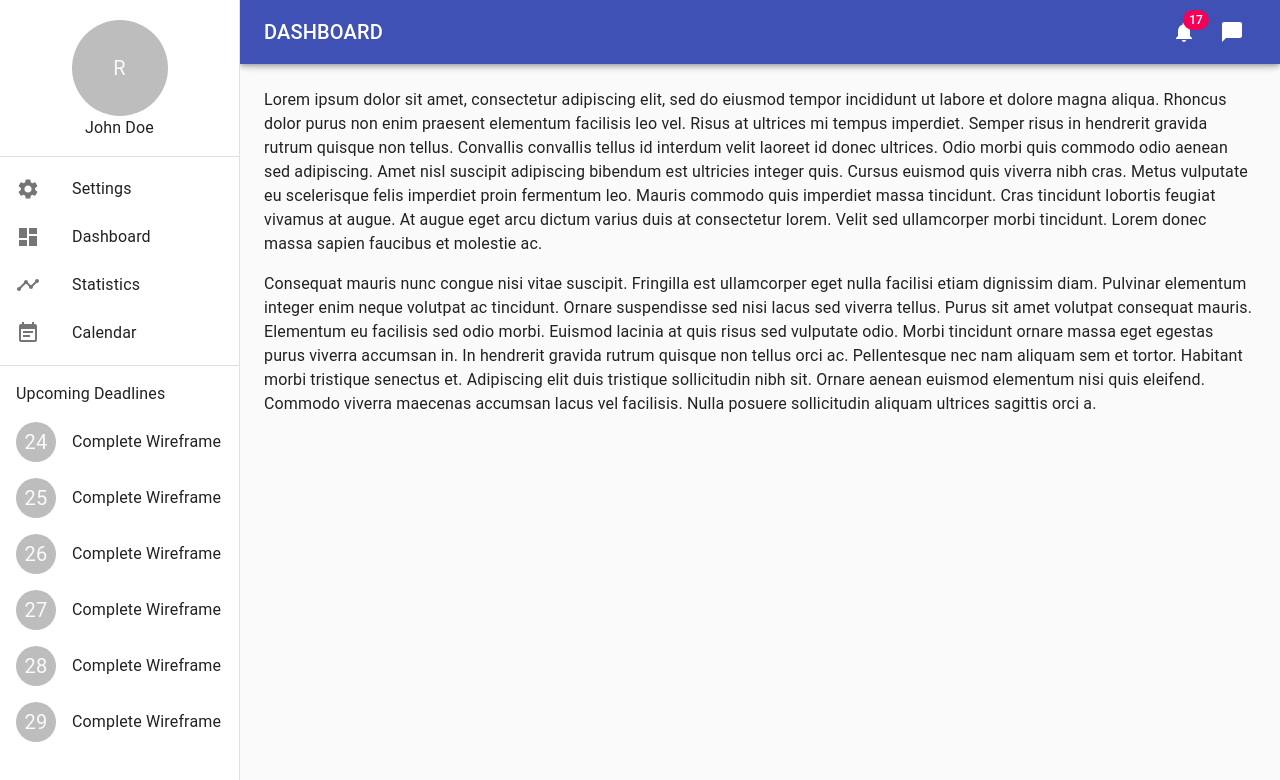
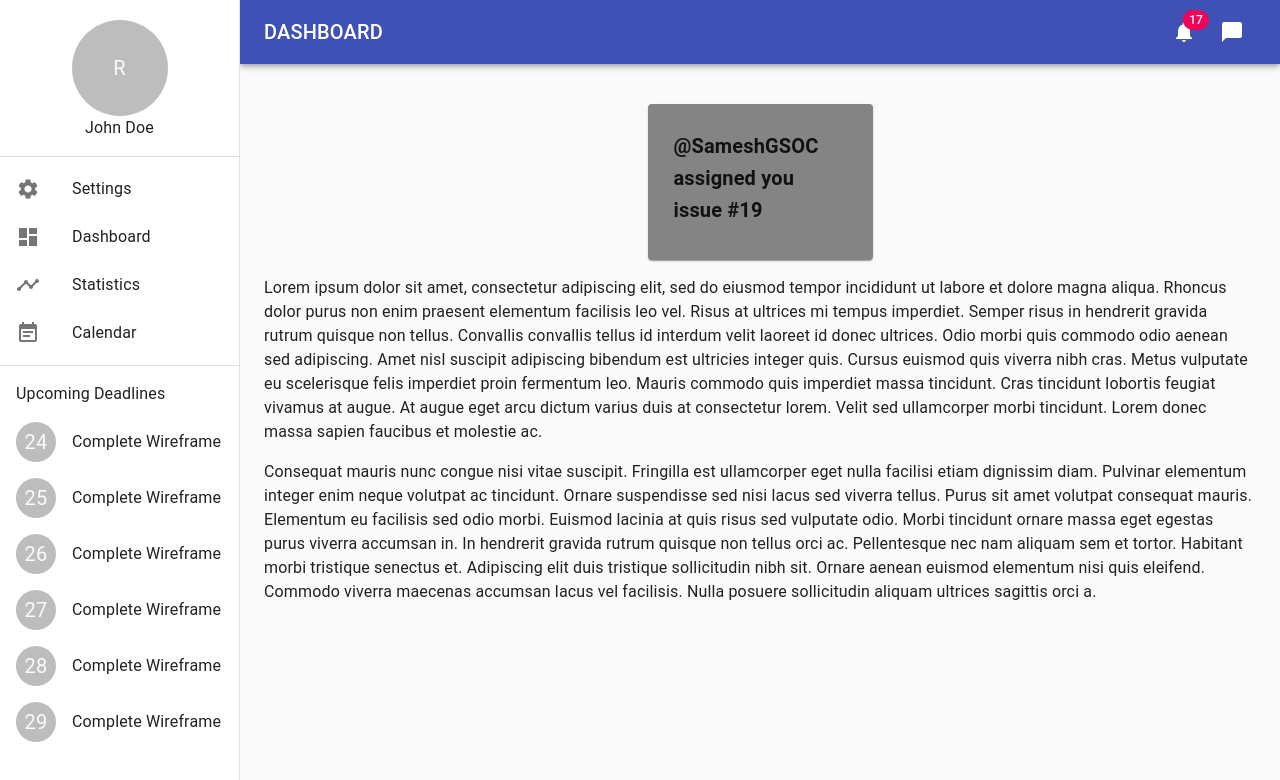
Before and after one commit to Devsoc-BPGC/pmt-frontend, a React (Create React App) app: page / in a window 1280 px wide. Shown: the top 780 px of the page. Built offline with nearby package versions, Linux system fonts and the light colour scheme.

Commit message:
Added DashboardIssueCard component

```diff
--- /dev/null
+++ b/src/components/DashboardIssueCard.tsx
@@ -0,0 +1,58 @@
+import React from 'react';
+import { makeStyles } from '@material-ui/core/styles';
+import Card from '@material-ui/core/Card';
+//import CardActions from '@material-ui/core/CardActions';
+import CardContent from '@material-ui/core/CardContent';
+//import Button from '@material-ui/core/Button';
+import Typography from '@material-ui/core/Typography';
+//import IconButton from '@material-ui/core/IconButton';
+//import CommentIcon from '@material-ui/icons/Comment';
+
+const useStyles = makeStyles({
+    root: {
+        backgroundColor: '#848484',
+        marginBottom: '1rem',
+        marginTop: '1rem',
+        width: '225px',
+        padding: '10px'
+    },
+    bullet: {
+        margin: '0 2px',
+        transform: 'scale(0.8)',
+    },
+    title: {
+        fontSize: 12,
+    },
+    pos: {
+        marginBottom: 12,
+    },
+    action: {
+        backgroundColor: '#ffffff',
+    },
+});
+
+type Pagetype = {
+    page: string;
+    title: string;
+};
+
+const DashboardIssueCard = ({ page, title }: Pagetype) => {
+
+    const classes = useStyles();
+
+    return (
+        <Card
+            style={{ width: 'fit-container' }}
+            className={classes.root}
+            bgcolor='#646464'
+            id='grow'>
+            <CardContent className={classes.title}>
+                <Typography variant='h6' component='h2'>
+                    <b>{ title }</b>
+                </Typography>
+            </CardContent>
+        </Card>
+    );
+};
+
+export default DashboardIssueCard
--- a/src/components/Home.tsx
+++ b/src/components/Home.tsx
@@ -5,6 +5,7 @@ import CssBaseline from '@material-ui/core/CssBaseline';
 
 import Sidenav from './Sidenav';
 import Topnav from './Topnav';
+import DashboardIssueCard from './DashboardIssueCard';
 
 const useStyles = makeStyles((theme: Theme) =>
   createStyles({
@@ -41,6 +42,7 @@ const Home = () => {
       <Sidenav page='Home' />
       <main className={classes.content}>
         <div className={classes.toolbar} />
+        <DashboardIssueCard page='Home' title="@SameshGSOC assigned you issue #19"/>
         <Typography paragraph>
           Lorem ipsum dolor sit amet, consectetur adipiscing elit, sed do
           eiusmod tempor incididunt ut labore et dolore magna aliqua. Rhoncus
```
